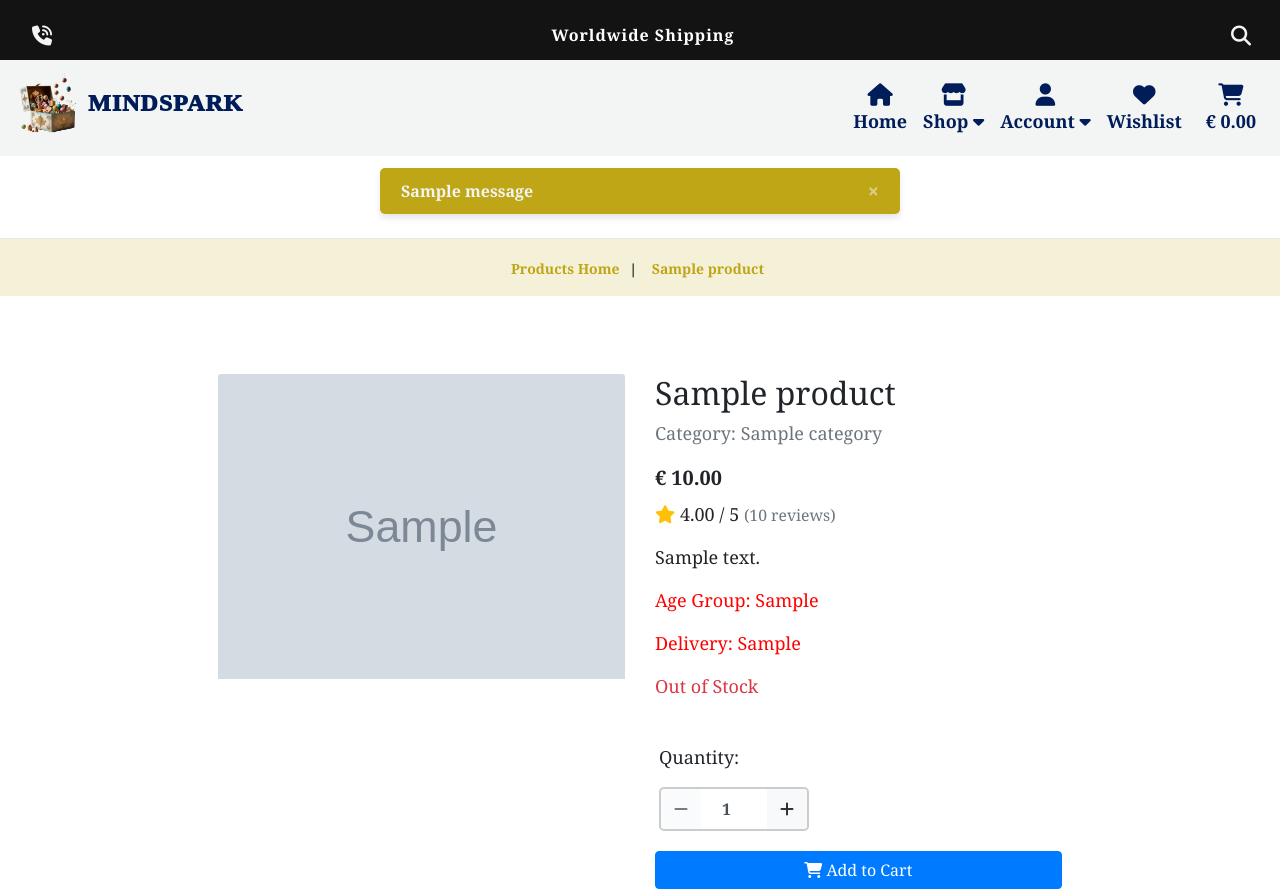
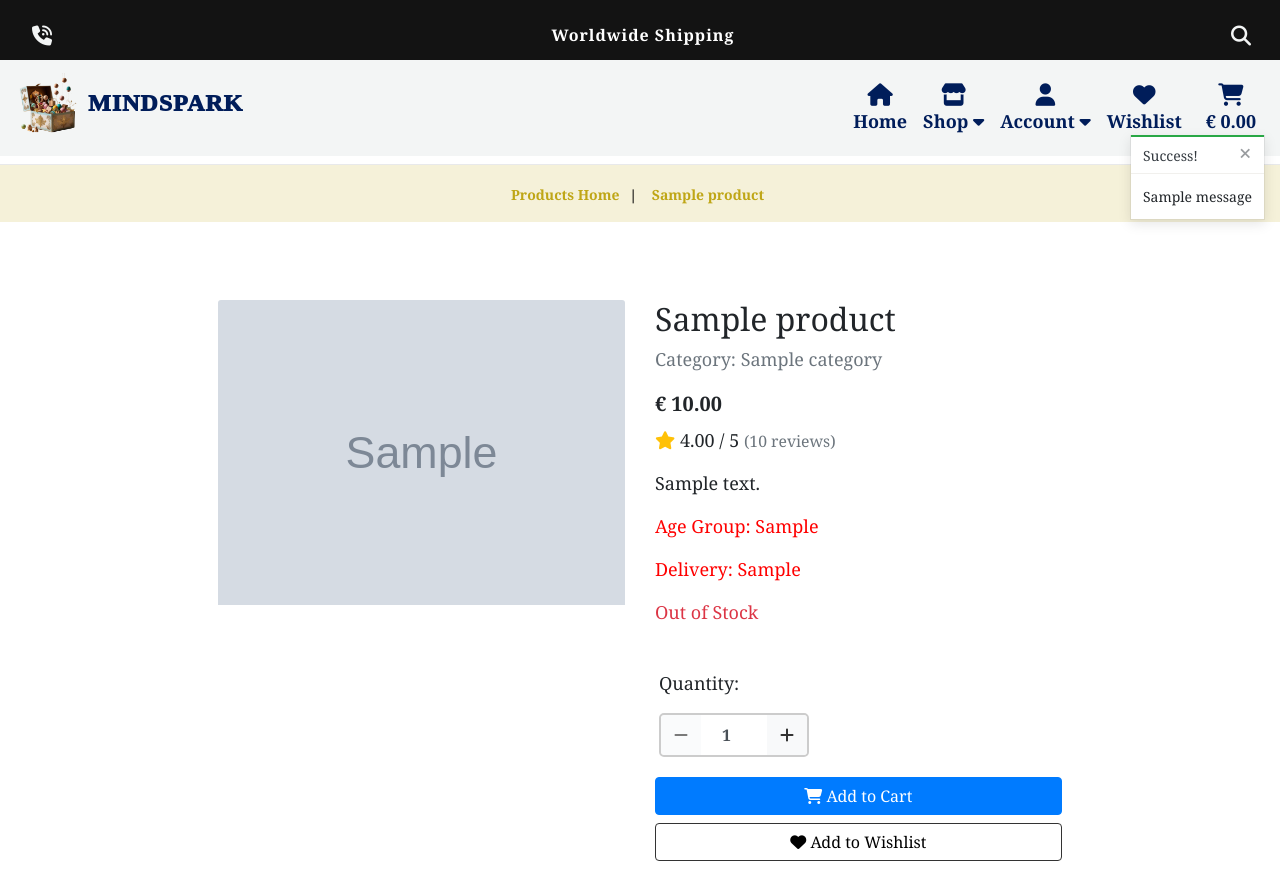
Before and after one commit to klsoundarya/mindspark, a Django app: page /shop/1 in a window 1280 px wide. Shown: the top 896 px of the page. Run offline with Django 4.2, Linux system fonts and the light colour scheme; tables that the repository leaves empty hold one stand-in row (values such as "Sample post"); grey boxes marked "Sample" are stand-in pictures; one stand-in notice (Sample message) is shown; some libraries are stand-ins or nearby versions; some web fonts are replaced.

Commit message:
create toast folder and files inside it for safe messages

```diff
--- a/mindspark/settings.py
+++ b/mindspark/settings.py
@@ -87,6 +87,8 @@ TEMPLATES = [
         },
     },
 ]
+
+MESSAGE_STORAGE = 'django.contrib.messages.storage.session.SessionStorage'
 
 AUTHENTICATION_BACKENDS = [
     # Needed to login by username in Django admin, regardless of `allauth`
--- a/shop/templates/shop/product_detail.html
+++ b/shop/templates/shop/product_detail.html
@@ -162,8 +162,10 @@
                 </a>
                 {% endif %}
                 <div class="card-body text-center">
-                    <p class="font-weight-bold mb-1">{{ related_product.name }}</p>
-                    <p class="text-muted">€{{ related_product.price }}</p>
+                    <a href="{% url 'product_detail' related_product.id %}" class="text-dark text-decoration-none">
+                        <p class="font-weight-bold mb-1">{{ related_product.name }}</p>
+                        <p class="text-muted">€{{ related_product.price }}</p>
+                    </a>
                 </div>
             </div>
         </div>
--- a/static/css/style.css
+++ b/static/css/style.css
@@ -58,6 +58,23 @@ body {
 .custom-close-btn:hover {
     color: #ffffff;
     opacity: 0.8;
+}
+
+/* ------------------------------- bootstrap toasts */
+
+.message-container {
+    position: fixed;
+    top: 135px;
+    right: 15px;
+    z-index: 99999999999;
+}
+
+.custom-toast {
+    overflow: visible;
+}
+
+.toast-capper {
+    height: 2px;
 }
 
 hr {
--- a/templates/base.html
+++ b/templates/base.html
@@ -217,6 +217,25 @@
 
     <!-- displaying messages -->
     {% if messages %}
+    <div class="message-container">
+        {% for message in messages %}
+        {% with message.level as level %}
+        {% if level == 40 %}
+        {% include 'includes/toasts/toast_error.html' %}
+        {% elif level == 30 %}
+        {% include 'includes/toasts/toast_warning.html' %}
+        {% elif level == 25 %}
+        {% include 'includes/toasts/toast_success.html' %}
+        {% else %}
+        {% include 'includes/toasts/toast_info.html' %}
+        {% endif %}
+        {% endwith %}
+
+        {% endfor %}
+    </div>
+    {% endif %}
+
+    <!-- {% if messages %}
     <div class="container centered">
         <div class="row">
             <div class="col-md-8 offset-md-2 mt-2">
@@ -231,8 +250,7 @@
             </div>
         </div>
     </div>
-    {% endif %}
-
+    {% endif %} -->
 
     {% block page_header %}
     {% endblock %}
@@ -333,6 +351,11 @@
 
 
     {% block postloadjs %}
+
+    <script type="text/javascript">
+        $('.toast').toast('show');
+    </script>
+
     <script src="{% static 'js/script.js' %}"></script>
 
     <!-- Font Awesome Kit -->
--- /dev/null
+++ b/templates/includes/toasts/toast_success.html
@@ -0,0 +1,13 @@
+<div class="toast custom-toast rounded-0 border-top-0" data-autohide="false">
+    <div class="arrow-up arrow-success"></div>
+    <div class="w-100 toast-capper bg-success"></div>
+    <div class="toast-header bg-white text-dark">
+        <strong class="mr-auto">Success!</strong>
+        <button type="button" class="ml-2 mb-1 close text-dark" data-dismiss="toast" aria-label="Close">
+            <span aria-hidden="true">&times;</span>
+        </button>
+    </div>
+    <div class="toast-body bg-white">
+        {{ message }}
+    </div>
+</div>
```
Also changed, not shown: templates/includes/toasts/toast_error.html (added, +13 -0 lines), templates/includes/toasts/toast_info.html (added, +13 -0 lines), templates/includes/toasts/toast_warning.html (added, +13 -0 lines), 1 other file.
